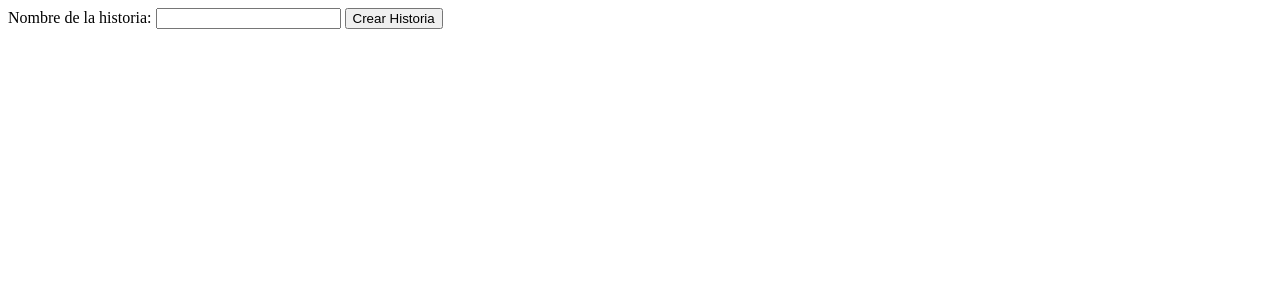
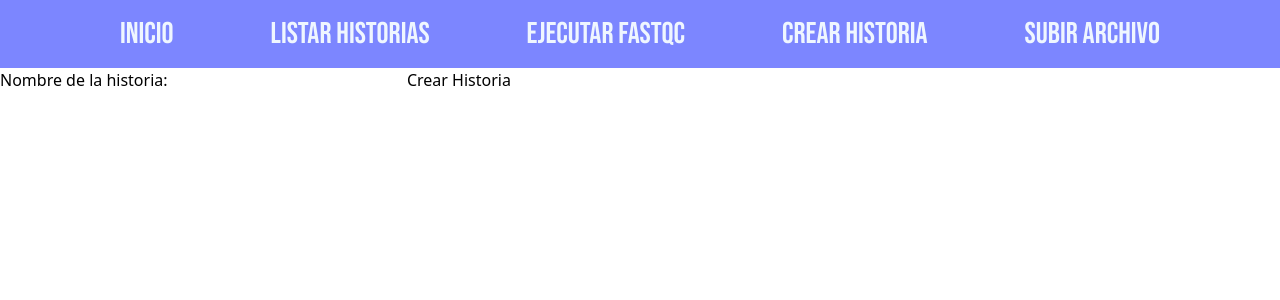
Before and after one commit to MarianoRochaGarcia/galaxy_test, a Django app: page /crearHistoria/ in a window 1280 px wide. Shown: the top 300 px of the page. Run offline with Django 5.2, Linux system fonts and the light colour scheme.

Commit message:
feat: diseño temporal de templates de inicio y ejecucion de metodo fastqc, creando mainform para cambiar entre vistas

```diff
--- a/galaxy_test/settings.py
+++ b/galaxy_test/settings.py
@@ -122,7 +122,10 @@ USE_TZ = True
 # Static files (CSS, JavaScript, Images)
 # https://docs.djangoproject.com/en/5.2/howto/static-files/
 
-STATIC_URL = 'static/'
+STATIC_URL = '/static/'
+
+STATICFILES_DIRS = [BASE_DIR / "static"]
+
 
 # Default primary key field type
 # https://docs.djangoproject.com/en/5.2/ref/settings/#default-auto-field
--- a/galaxy_test/urls.py
+++ b/galaxy_test/urls.py
@@ -25,13 +25,14 @@ from . import views
 
 urlpatterns = [
     path('admin/', admin.site.urls),
+    path('', views.index, name='index'),
     path("buscarFastqc/", views.buscar_reportes_fastqc, name="buscarFastqc"),
     path("analizarFastqc/", views.analizar_fastqc, name="analizarFastqc"),
     path("analizarFastqc/<str:dataset_id>/", views.analizar_fastqc, name="analizar_fastqc_especifico"),
     path("ver_historia_bioblend/<str:history_id>/", views.ver_historia_bioblend, name="ver_historia_bioblend"),
     path("listarHistorias/", views.listar_historias, name="listarHistorias"),
     path('analizar_fastqc_tabla/', views.analizar_fastqc_tabla, name="analizar_fastqc_tabla"),
-    path('ejecutarFastqc', views.ejecutar_fastqc, name='ejecutarFastqc'),
+    path('ejecutarFastqc/', views.ejecutar_fastqc, name='ejecutarFastqc'),
     path('crearHistoria/', views.crear_historia, name="crearHistoria"),
     path("subirArchivo/", views.subir_archivo, name="subirArchivo"),
     path("ejecutarTrimmomatic/", views.fastqc_trimmomatic, name="ejecutarTrimmomatic")
--- a/galaxy_test/views.py
+++ b/galaxy_test/views.py
@@ -16,6 +16,10 @@ GALAXY_API_KEY = settings.GALAXY_API_KEY
 headers = {
     "x-api-key": GALAXY_API_KEY
 }
+
+def index(request):
+
+    return render(request, 'index.html', {})
 
 def buscar_reportes_fastqc(request):
     """Buscar todos los reportes FastQC disponibles en todas las historias"""
--- /dev/null
+++ b/static/css/output.css
@@ -0,0 +1,471 @@
+/*! tailwindcss v4.1.14 | MIT License | https://tailwindcss.com */
+@import url("https://fonts.googleapis.com/css2?family=Bebas+Neue&display=swap");
+@layer properties;
+@layer theme, base, components, utilities;
+@layer theme {
+  :root, :host {
+    --font-sans: ui-sans-serif, system-ui, sans-serif, "Apple Color Emoji",
+      "Segoe UI Emoji", "Segoe UI Symbol", "Noto Color Emoji";
+    --font-mono: ui-monospace, SFMono-Regular, Menlo, Monaco, Consolas, "Liberation Mono",
+      "Courier New", monospace;
+    --color-red-400: oklch(70.4% 0.191 22.216);
+    --color-green-50: oklch(98.2% 0.018 155.826);
+    --color-green-800: oklch(44.8% 0.119 151.328);
+    --color-blue-50: oklch(97% 0.014 254.604);
+    --color-blue-400: oklch(70.7% 0.165 254.624);
+    --color-indigo-400: oklch(67.3% 0.182 276.935);
+    --color-gray-600: oklch(44.6% 0.03 256.802);
+    --color-gray-800: oklch(27.8% 0.033 256.848);
+    --color-white: #fff;
+    --spacing: 0.25rem;
+    --container-4xl: 56rem;
+    --text-lg: 1.125rem;
+    --text-lg--line-height: calc(1.75 / 1.125);
+    --text-xl: 1.25rem;
+    --text-xl--line-height: calc(1.75 / 1.25);
+    --text-3xl: 1.875rem;
+    --text-3xl--line-height: calc(2.25 / 1.875);
+    --text-4xl: 2.25rem;
+    --text-4xl--line-height: calc(2.5 / 2.25);
+    --font-weight-bold: 700;
+    --radius-2xl: 1rem;
+    --default-transition-duration: 150ms;
+    --default-transition-timing-function: cubic-bezier(0.4, 0, 0.2, 1);
+    --default-font-family: var(--font-sans);
+    --default-mono-font-family: var(--font-mono);
+    --font-neue: "Bebas Neue", sans-serif;
+  }
+}
+@layer base {
+  *, ::after, ::before, ::backdrop, ::file-selector-button {
+    box-sizing: border-box;
+    margin: 0;
+    padding: 0;
+    border: 0 solid;
+  }
+  html, :host {
+    line-height: 1.5;
+    -webkit-text-size-adjust: 100%;
+    tab-size: 4;
+    font-family: var(--default-font-family, ui-sans-serif, system-ui, sans-serif, "Apple Color Emoji", "Segoe UI Emoji", "Segoe UI Symbol", "Noto Color Emoji");
+    font-feature-settings: var(--default-font-feature-settings, normal);
+    font-variation-settings: var(--default-font-variation-settings, normal);
+    -webkit-tap-highlight-color: transparent;
+  }
+  hr {
+    height: 0;
+    color: inherit;
+    border-top-width: 1px;
+  }
+  abbr:where([title]) {
+    -webkit-text-decoration: underline dotted;
+    text-decoration: underline dotted;
+  }
+  h1, h2, h3, h4, h5, h6 {
+    font-size: inherit;
+    font-weight: inherit;
+  }
+  a {
+    color: inherit;
+    -webkit-text-decoration: inherit;
+    text-decoration: inherit;
+  }
+  b, strong {
+    font-weight: bolder;
+  }
+  code, kbd, samp, pre {
+    font-family: var(--default-mono-font-family, ui-monospace, SFMono-Regular, Menlo, Monaco, Consolas, "Liberation Mono", "Courier New", monospace);
+    font-feature-settings: var(--default-mono-font-feature-settings, normal);
+    font-variation-settings: var(--default-mono-font-variation-settings, normal);
+    font-size: 1em;
+  }
+  small {
+    font-size: 80%;
+  }
+  sub, sup {
+    font-size: 75%;
+    line-height: 0;
+    position: relative;
+    vertical-align: baseline;
+  }
+  sub {
+    bottom: -0.25em;
+  }
+  sup {
+    top: -0.5em;
+  }
+  table {
+    text-indent: 0;
+    border-color: inherit;
+    border-collapse: collapse;
+  }
+  :-moz-focusring {
+    outline: auto;
+  }
+  progress {
+    vertical-align: baseline;
+  }
+  summary {
+    display: list-item;
+  }
+  ol, ul, menu {
+    list-style: none;
+  }
+  img, svg, video, canvas, audio, iframe, embed, object {
+    display: block;
+    vertical-align: middle;
+  }
+  img, video {
+    max-width: 100%;
+    height: auto;
+  }
+  button, input, select, optgroup, textarea, ::file-selector-button {
+    font: inherit;
+    font-feature-settings: inherit;
+    font-variation-settings: inherit;
+    letter-spacing: inherit;
+    color: inherit;
+    border-radius: 0;
+    background-color: transparent;
+    opacity: 1;
+  }
+  :where(select:is([multiple], [size])) optgroup {
+    font-weight: bolder;
+  }
+  :where(select:is([multiple], [size])) optgroup option {
+    padding-inline-start: 20px;
+  }
+  ::file-selector-button {
+    margin-inline-end: 4px;
+  }
+  ::placeholder {
+    opacity: 1;
+  }
+  @supports (not (-webkit-appearance: -apple-pay-button))  or (contain-intrinsic-size: 1px) {
+    ::placeholder {
+      color: currentcolor;
+      @supports (color: color-mix(in lab, red, red)) {
+        color: color-mix(in oklab, currentcolor 50%, transparent);
+      }
+    }
+  }
+  textarea {
+    resize: vertical;
+  }
+  ::-webkit-search-decoration {
+    -webkit-appearance: none;
+  }
+  ::-webkit-date-and-time-value {
+    min-height: 1lh;
+    text-align: inherit;
+  }
+  ::-webkit-datetime-edit {
+    display: inline-flex;
+  }
+  ::-webkit-datetime-edit-fields-wrapper {
+    padding: 0;
+  }
+  ::-webkit-datetime-edit, ::-webkit-datetime-edit-year-field, ::-webkit-datetime-edit-month-field, ::-webkit-datetime-edit-day-field, ::-webkit-datetime-edit-hour-field, ::-webkit-datetime-edit-minute-field, ::-webkit-datetime-edit-second-field, ::-webkit-datetime-edit-millisecond-field, ::-webkit-datetime-edit-meridiem-field {
+    padding-block: 0;
+  }
+  ::-webkit-calendar-picker-indicator {
+    line-height: 1;
+  }
+  :-moz-ui-invalid {
+    box-shadow: none;
+  }
+  button, input:where([type="button"], [type="reset"], [type="submit"]), ::file-selector-button {
+    appearance: button;
+  }
+  ::-webkit-inner-spin-button, ::-webkit-outer-spin-button {
+    height: auto;
+  }
+  [hidden]:where(:not([hidden="until-found"])) {
+    display: none !important;
+  }
+}
+@layer utilities {
+  .static {
+    position: static;
+  }
+  .mx-auto {
+    margin-inline: auto;
+  }
+  .block {
+    display: block;
+  }
+  .contents {
+    display: contents;
+  }
+  .flex {
+    display: flex;
+  }
+  .hidden {
+    display: none;
+  }
+  .table {
+    display: table;
+  }
+  .max-w-4xl {
+    max-width: var(--container-4xl);
+  }
+  .min-w-full {
+    min-width: 100%;
+  }
+  .border-collapse {
+    border-collapse: collapse;
+  }
+  .resize {
+    resize: both;
+  }
+  .items-center {
+    align-items: center;
+  }
+  .justify-between {
+    justify-content: space-between;
+  }
+  .gap-6 {
+    gap: calc(var(--spacing) * 6);
+  }
+  .space-y-2 {
+    :where(& > :not(:last-child)) {
+      --tw-space-y-reverse: 0;
+      margin-block-start: calc(calc(var(--spacing) * 2) * var(--tw-space-y-reverse));
+      margin-block-end: calc(calc(var(--spacing) * 2) * calc(1 - var(--tw-space-y-reverse)));
+    }
+  }
+  .rounded-2xl {
+    border-radius: var(--radius-2xl);
+  }
+  .border {
+    border-style: var(--tw-border-style);
+    border-width: 1px;
+  }
+  .border-l-4 {
+    border-left-style: var(--tw-border-style);
+    border-left-width: 4px;
+  }
+  .border-b-blue-400 {
+    border-bottom-color: var(--color-blue-400);
+  }
+  .bg-green-50 {
+    background-color: var(--color-green-50);
+  }
+  .bg-indigo-400 {
+    background-color: var(--color-indigo-400);
+  }
+  .bg-white {
+    background-color: var(--color-white);
+  }
+  .p-5 {
+    padding: calc(var(--spacing) * 5);
+  }
+  .px-4 {
+    padding-inline: calc(var(--spacing) * 4);
+  }
+  .px-30 {
+    padding-inline: calc(var(--spacing) * 30);
+  }
+  .py-4 {
+    padding-block: calc(var(--spacing) * 4);
+  }
+  .py-8 {
+    padding-block: calc(var(--spacing) * 8);
+  }
+  .font-neue {
+    font-family: var(--font-neue);
+  }
+  .text-3xl {
+    font-size: var(--text-3xl);
+    line-height: var(--tw-leading, var(--text-3xl--line-height));
+  }
+  .text-4xl {
+    font-size: var(--text-4xl);
+    line-height: var(--tw-leading, var(--text-4xl--line-height));
+  }
+  .text-lg {
+    font-size: var(--text-lg);
+    line-height: var(--tw-leading, var(--text-lg--line-height));
+  }
+  .text-xl {
+    font-size: var(--text-xl);
+    line-height: var(--tw-leading, var(--text-xl--line-height));
+  }
+  .font-bold {
+    --tw-font-weight: var(--font-weight-bold);
+    font-weight: var(--font-weight-bold);
+  }
+  .text-blue-50 {
+    color: var(--color-blue-50);
+  }
+  .text-gray-600 {
+    color: var(--color-gray-600);
+  }
+  .text-gray-800 {
+    color: var(--color-gray-800);
+  }
+  .text-green-800 {
+    color: var(--color-green-800);
+  }
+  .text-red-400 {
+    color: var(--color-red-400);
+  }
+  .capitalize {
+    text-transform: capitalize;
+  }
+  .uppercase {
+    text-transform: uppercase;
+  }
+  .underline {
+    text-decoration-line: underline;
+  }
+  .shadow-md {
+    --tw-shadow: 0 4px 6px -1px var(--tw-shadow-color, rgb(0 0 0 / 0.1)), 0 2px 4px -2px var(--tw-shadow-color, rgb(0 0 0 / 0.1));
+    box-shadow: var(--tw-inset-shadow), var(--tw-inset-ring-shadow), var(--tw-ring-offset-shadow), var(--tw-ring-shadow), var(--tw-shadow);
+  }
+  .shadow-xl {
+    --tw-shadow: 0 20px 25px -5px var(--tw-shadow-color, rgb(0 0 0 / 0.1)), 0 8px 10px -6px var(--tw-shadow-color, rgb(0 0 0 / 0.1));
+    box-shadow: var(--tw-inset-shadow), var(--tw-inset-ring-shadow), var(--tw-ring-offset-shadow), var(--tw-ring-shadow), var(--tw-shadow);
+  }
+  .outline {
+    outline-style: var(--tw-outline-style);
+    outline-width: 1px;
+  }
+  .transition-shadow {
+    transition-property: box-shadow;
+    transition-timing-function: var(--tw-ease, var(--default-transition-timing-function));
+    transition-duration: var(--tw-duration, var(--default-transition-duration));
+  }
+  .duration-200 {
+    --tw-duration: 200ms;
+    transition-duration: 200ms;
+  }
+  .hover\:underline {
+    &:hover {
+      @media (hover: hover) {
+        text-decoration-line: underline;
+      }
+    }
+  }
+  .hover\:shadow-lg {
+    &:hover {
+      @media (hover: hover) {
+        --tw-shadow: 0 10px 15px -3px var(--tw-shadow-color, rgb(0 0 0 / 0.1)), 0 4px 6px -4px var(--tw-shadow-color, rgb(0 0 0 / 0.1));
+        box-shadow: var(--tw-inset-shadow), var(--tw-inset-ring-shadow), var(--tw-ring-offset-shadow), var(--tw-ring-shadow), var(--tw-shadow);
+      }
+    }
+  }
+}
+@property --tw-space-y-reverse {
+  syntax: "*";
+  inherits: false;
+  initial-value: 0;
+}
+@property --tw-border-style {
+  syntax: "*";
+  inherits: false;
+  initial-value: solid;
+}
+@property --tw-font-weight {
+  syntax: "*";
+  inherits: false;
+}
+@property --tw-shadow {
+  syntax: "*";
+  inherits: false;
+  initial-value: 0 0 #0000;
+}
+@property --tw-shadow-color {
+  syntax: "*";
+  inherits: false;
+}
+@property --tw-shadow-alpha {
+  syntax: "<percentage>";
+  inherits: false;
+  initial-value: 100%;
+}
+@property --tw-inset-shadow {
+  syntax: "*";
+  inherits: false;
+  initial-value: 0 0 #0000;
+}
+@property --tw-inset-shadow-color {
+  syntax: "*";
+  inherits: false;
+}
+@property --tw-inset-shadow-alpha {
+  syntax: "<percentage>";
+  inherits: false;
+  initial-value: 100%;
+}
+@property --tw-ring-color {
+  syntax: "*";
+  inherits: false;
+}
+@property --tw-ring-shadow {
+  syntax: "*";
+  inherits: false;
+  initial-value: 0 0 #0000;
+}
+@property --tw-inset-ring-color {
+  syntax: "*";
+  inherits: false;
+}
+@property --tw-inset-ring-shadow {
+  syntax: "*";
+  inherits: false;
+  initial-value: 0 0 #0000;
+}
+@property --tw-ring-inset {
+  syntax: "*";
+  inherits: false;
+}
+@property --tw-ring-offset-width {
+  syntax: "<length>";
+  inherits: false;
+  initial-value: 0px;
+}
+@property --tw-ring-offset-color {
+  syntax: "*";
+  inherits: false;
+  initial-value: #fff;
+}
+@property --tw-ring-offset-shadow {
+  syntax: "*";
+  inherits: false;
+  initial-value: 0 0 #0000;
+}
+@property --tw-outline-style {
+  syntax: "*";
+  inherits: false;
+  initial-value: solid;
+}
+@property --tw-duration {
+  syntax: "*";
+  inherits: false;
+}
+@layer properties {
+  @supports ((-webkit-hyphens: none) and (not (margin-trim: inline))) or ((-moz-orient: inline) and (not (color:rgb(from red r g b)))) {
+    *, ::before, ::after, ::backdrop {
+      --tw-space-y-reverse: 0;
+      --tw-border-style: solid;
+      --tw-font-weight: initial;
+      --tw-shadow: 0 0 #0000;
+      --tw-shadow-color: initial;
+      --tw-shadow-alpha: 100%;
+      --tw-inset-shadow: 0 0 #0000;
+      --tw-inset-shadow-color: initial;
+      --tw-inset-shadow-alpha: 100%;
+      --tw-ring-color: initial;
+      --tw-ring-shadow: 0 0 #0000;
+      --tw-inset-ring-color: initial;
+      --tw-inset-ring-shadow: 0 0 #0000;
+      --tw-ring-inset: initial;
+      --tw-ring-offset-width: 0px;
+      --tw-ring-offset-color: #fff;
+      --tw-ring-offset-shadow: 0 0 #0000;
+      --tw-outline-style: solid;
+      --tw-duration: initial;
+    }
+  }
+}
--- a/templates/crear_historia.html
+++ b/templates/crear_historia.html
@@ -1,6 +1,14 @@
+{% extends "layout/indexview.html" %}
+
+{% block 'title' %}
+Crear historia
+{% endblock 'title' %}
+
+{% block 'content' %}
     <form method="POST">
         {% csrf_token %}
         <label for="nombre_historia">Nombre de la historia:</label>
         <input type="text" name="nombre_historia" id="nombre_historia" required>
         <button type="submit">Crear Historia</button>
     </form>
+{% endblock 'content' %}
--- /dev/null
+++ b/templates/layout/indexview.html
@@ -0,0 +1,24 @@
+{% load static %}
+<!DOCTYPE html>
+<html lang="en">
+<head>
+    <meta charset="UTF-8">
+    <meta name="viewport" content="width=device-width, initial-scale=1.0">
+    <title>Plataforma - {% block 'title' %}{% endblock 'title' %}</title>
+    <link rel="stylesheet" href="{% static 'css/output.css' %}">
+    {% block 'styles' %}{% endblock 'styles' %}
+</head>
+<body>
+    {% include "layout/partials/mainform.html" %}
+    <main>
+
+    {% block 'content' %}
+
+    {% endblock 'content' %}
+    </main>
+    {% block 'scripts' %}
+
+
+    {% endblock 'scripts' %}
+</body>
+</html>
--- /dev/null
+++ b/templates/layout/partials/mainform.html
@@ -0,0 +1,9 @@
+<nav>
+    <ul class="flex items-center justify-between gap-6 px-30 py-4 bg-indigo-400 text-blue-50 font-neue text-3xl">
+        <li><a href="{% url 'index'%}" class="hover:underline">Inicio</a></li>
+        <li><a href="{% url 'listarHistorias'%}" class="hover:underline">Listar historias</a></li>
+        <li><a href="{% url 'ejecutarFastqc' %}" class="hover:underline">Ejecutar FASTQC</a></li>
+        <li><a href="{% url 'crearHistoria' %}" class="hover:underline">Crear historia</a></li>
+        <li><a href="{% url 'subirArchivo'%}" class="hover:underline">Subir archivo</a></li>
+    </ul>
+</nav>
```
Also changed, not shown: static/css/input.css (added, +7 -0 lines), templates/index.html (added, +20 -0 lines), templates/listar_historias.html (added, +24 -0 lines), templates/subir_archivo.html (+9 -0 lines). Lines whose indentation alone changed are shown as unchanged.
